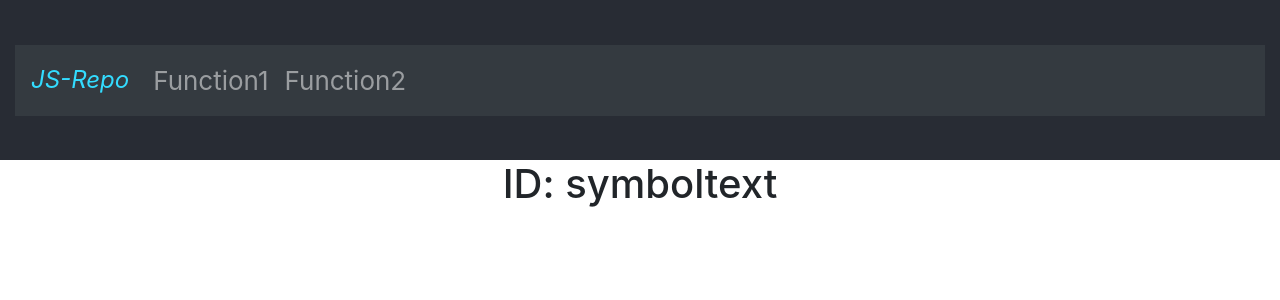
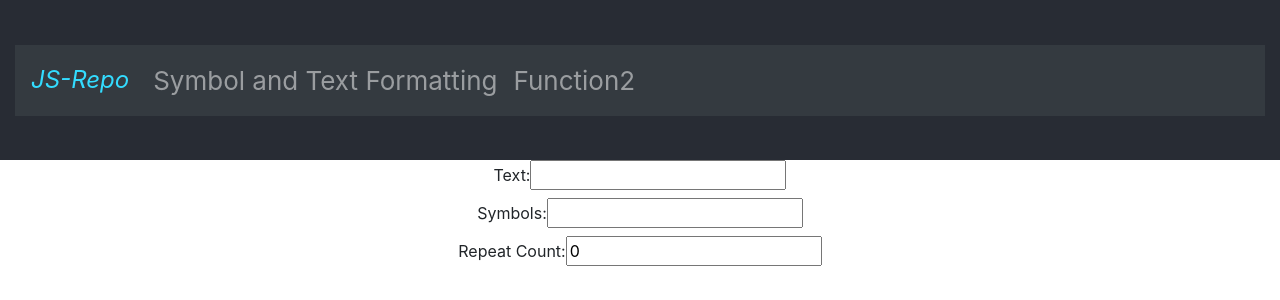
Before and after one commit to arctdav/js-repo, a React (Create React App) app: page /symboltext in a window 1280 px wide. Shown: the top 300 px of the page. Built offline with nearby package versions, Linux system fonts and the light colour scheme.

Commit message:
added symbol and text formatting, unfinished

```diff
--- a/src/App.js
+++ b/src/App.js
@@ -14,6 +14,7 @@ import {
   Link,
   useParams
 } from "react-router-dom";
+import { SymbolText } from './components/symbolText.components';
 
 function App() {
   return (
@@ -28,7 +29,7 @@ function App() {
                   <Navbar.Toggle aria-controls="responsive-navbar-nav" />
                   <Navbar.Collapse id="responsive-navbar-nav">
                     <Nav className="mr-auto">
-                      <Nav.Link href="f1">Function1</Nav.Link>
+                      <Nav.Link href="symboltext">Symbol and Text Formatting</Nav.Link>
                       <Nav.Link href="f2">Function2</Nav.Link>
                     </Nav>
                   </Navbar.Collapse>
@@ -38,7 +39,13 @@ function App() {
           </Container>
         </header>
         <Switch>
-          <Route path="/:id" children = {<Child />} />
+          <Route exact path="/home">
+           <h2>home</h2>
+          </Route>
+          <Route path="/symboltext">
+            <SymbolText />
+          </Route>
+          <Route path="/noe" children = {<Child />} />
         </Switch>
       </div>
     </Router>
--- /dev/null
+++ b/src/components/symbolText.components.js
@@ -0,0 +1,61 @@
+import React from 'react';
+import Button from 'react-bootstrap/Button'
+import { Row } from 'react-bootstrap';
+import { Col } from 'react-bootstrap';
+import Container from 'react-bootstrap/Container'
+
+export class SymbolText extends React.Component {
+  constructor(props) {
+    super(props);
+    this.state = {
+      text: "",
+      symbol: "",
+      repeatCount: 0
+    }
+    this.handleInputChange = this.handleInputChange.bind(this);
+  }
+
+handleInputChange(event) {
+  const target = event.target;
+  const name = target.name;
+  const value = name === "text" ? target.text : target.symbol;
+
+
+  this.setState({
+    [name]: value
+  });
+}
+
+  render() {
+    return (
+      <form>
+        <label>
+          Text:
+          <input
+            name="text"
+            type="text"
+            value={this.state.text}
+            onChange={this.handleInputChange} />
+        </label>
+        <br />
+        <label>
+          Symbols:
+          <input
+            name="symbol"
+            type="text"
+            value={this.state.symbol}
+            onChange={this.handleInputChange} />
+        </label>
+        <br />
+        <label>
+          Repeat Count:
+          <input
+            name="repeatCount"
+            type="number"
+            value={this.state.repeatCount}
+            onChange={this.handleInputChange} />
+        </label>
+      </form>
+    );
+  }
+}
```
Also changed, not shown: src/conponents/symbolText.components.js (deleted, +0 -20 lines).
